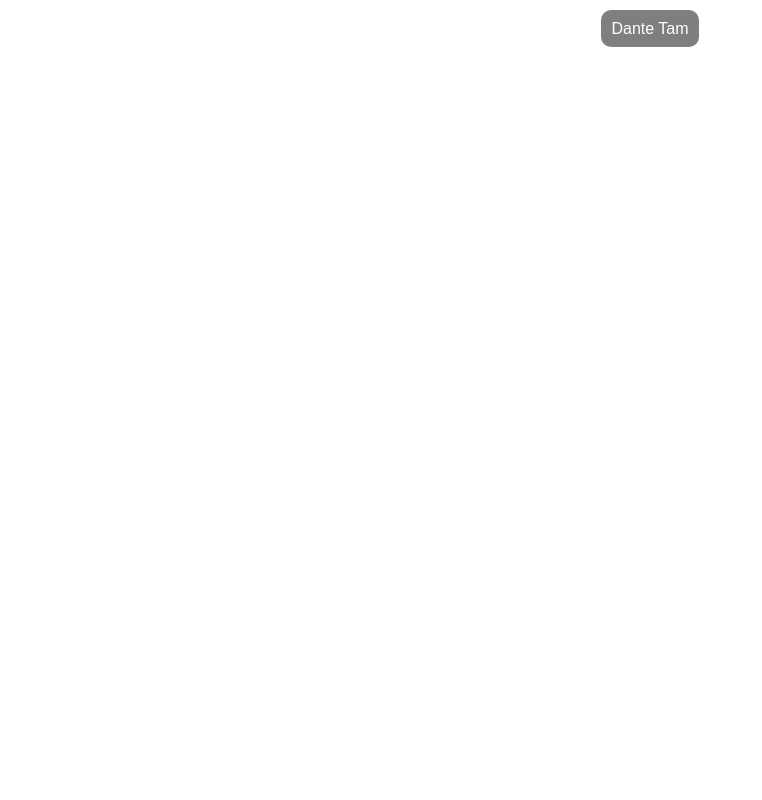
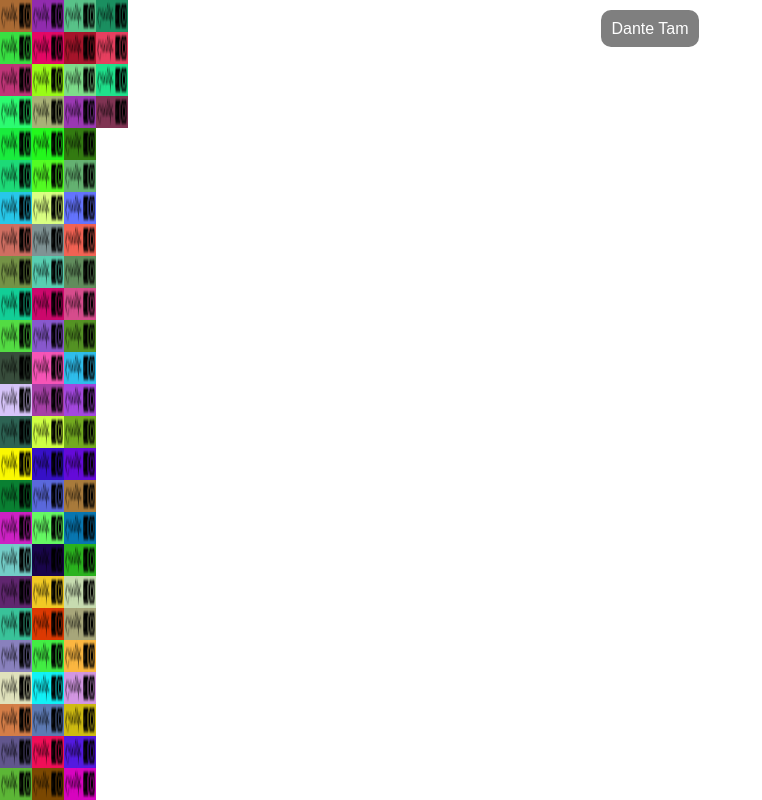
Before and after one commit to dantetam/testwebgl, a plain HTML site: page src/index.html in a window 1280 px wide. Shown: the whole page, without its empty margins (0-762 px from the left). Drawn offline with Linux system fonts and the light colour scheme; animation ran at ten frames a second.

Commit message:
Quick fix

```diff
--- a/src/index.html
+++ b/src/index.html
@@ -117,31 +117,31 @@ function CreateApp() {
   var width = canvas.clientWidth - g_imageSize;
   var height = canvas.clientHeight - g_imageSize;
 
-	var worldTiles = []
+	var instances = []
 	for (var r = 0; r < rows; r++) {
 		var temp = [];
 		for (var c = 0; c < cols; c++) {
 			temp.push({
-				x: r * width,
-				y: c * height,
+				x: r * g_imageSize,
+				y: c * g_imageSize,
 				xSize: g_imageSize,
 				ySize: g_imageSize,
 				colorMult: new Float32Array([Math.random(), Math.random(), Math.random(), Math.random()]),
 				arrayIndex: Math.floor(Math.random() * arrays.length)
 			});
 		}
-		worldTiles.push(temp);
+		instances.push(temp);
   }
 
   // Expand arrays from instances to geometry.
 
   // Step 1: Add an extra worldPosition and colorMult field to each geometry
   for (var ii = 0; ii < arrays.length; ++ii) {
-		for (var jj = 0; jj < arrays[0].length; ++jj) {
-			var numElements = arrays[ii][jj].position.numElements;
-			arrays[ii][jj].worldPosition = new tdl.primitives.AttribBuffer(2, numElements);
-			arrays[ii][jj].colorMult = new tdl.primitives.AttribBuffer(4, numElements);
-		}
+		//for (var jj = 0; jj < arrays[0].length; ++jj) {
+			var numElements = arrays[ii].position.numElements;
+			arrays[ii].worldPosition = new tdl.primitives.AttribBuffer(2, numElements);
+			arrays[ii].colorMult = new tdl.primitives.AttribBuffer(4, numElements);
+		//}
   }
 
   // Step 2: convert instances to expanded geometry
@@ -168,8 +168,8 @@ function CreateApp() {
 			var index = info.arrayIndex;
 			instance.firstVertex = info.firstVertex;
 			instance.numVertices = info.numVertices;
-			instance.expandedArrayIndex = counter;
-			var attribBuffer = expanded.arrays[counter].colorMult;
+			instance.expandedArrayIndex = index;
+			var attribBuffer = expanded.arrays[index].colorMult;
 			attribBuffer.fillRange(instance.firstVertex, instance.numVertices, instance.colorMult);
 			counter++;
 		}
```
